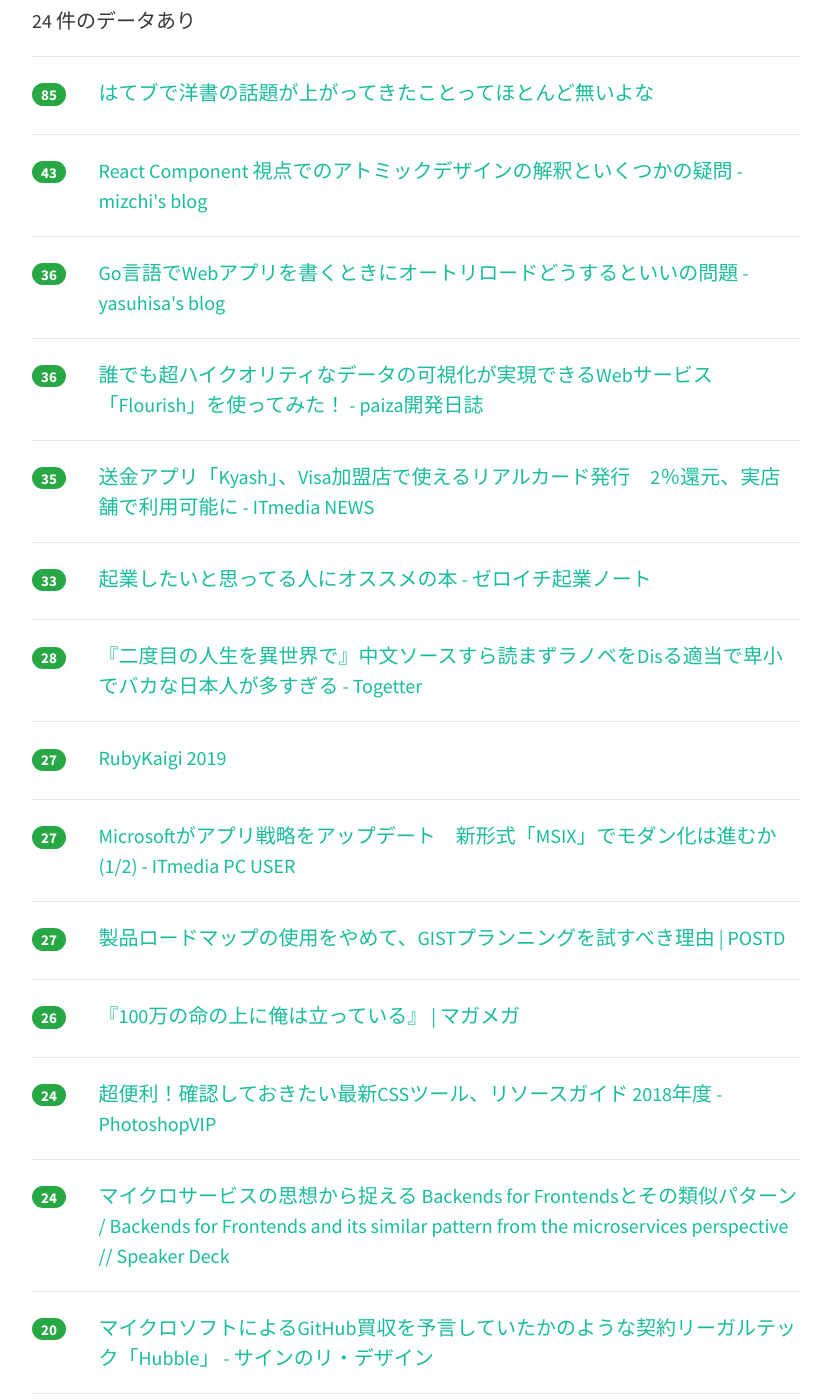
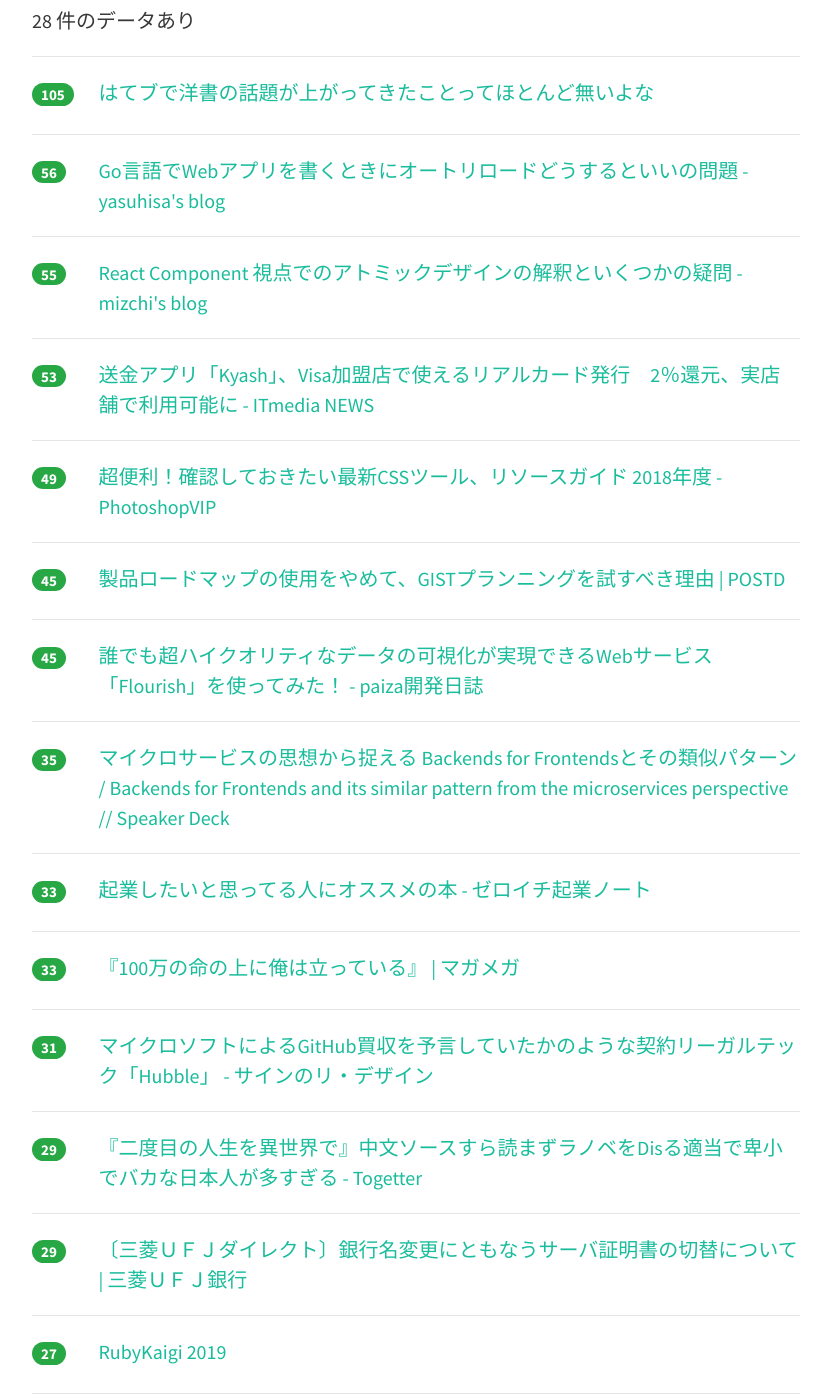
Before and after one commit to yatta47/hatena-matome-site, a Jekyll site: the page built from _posts/2018-06-08-hatena.md, in a window 1280 px wide and 1400 px high, scrolled down 317 px. Shown: the whole window, without its empty margins (224-1051 px from the left). Built offline with Jekyll 4.4.1, drawn with Linux system fonts in a browser that asks for light colours; nearby versions of some CDN libraries; some of the changed text lies outside the part shown.

Commit message:
Updated 2018-06-08

```diff
--- a/_posts/2018-06-08-hatena.md
+++ b/_posts/2018-06-08-hatena.md
@@ -1,34 +1,49 @@
 ---
 layout: post
 title:  "2018-06-08 はてぶIT"
-date:   2018-06-08 09:02:17
+date:   2018-06-08 10:02:17
 tags: [it-hotentry]
 ---
-24 件のデータあり
+28 件のデータあり
 
 <hr><div class="row">
-<div class="col-1"><span class="badge badge-pill badge-success h2">85</span></div>
+<div class="col-1"><span class="badge badge-pill badge-success h2">105</span></div>
 <div class="col-11"><a href='https://anond.hatelabo.jp/20180607222544' target='_blank'>はてブで洋書の話題が上がってきたことってほとんど無いよな</a></div>
 </div>
 <hr>
 <div class="row">
-<div class="col-1"><span class="badge badge-pill badge-success h2">43</span></div>
+<div class="col-1"><span class="badge badge-pill badge-success h2">56</span></div>
+<div class="col-11"><a href='http://www.yasuhisay.info/entry/go_web_application_auto_reload' target='_blank'>Go言語でWebアプリを書くときにオートリロードどうするといいの問題 - yasuhisa's blog</a></div>
+</div>
+<hr>
+<div class="row">
+<div class="col-1"><span class="badge badge-pill badge-success h2">55</span></div>
 <div class="col-11"><a href='http://mizchi.hatenablog.com/entry/2018/06/07/203739' target='_blank'>React Component 視点でのアトミックデザインの解釈といくつかの疑問 - mizchi's blog</a></div>
 </div>
 <hr>
 <div class="row">
-<div class="col-1"><span class="badge badge-pill badge-success h2">36</span></div>
-<div class="col-11"><a href='http://www.yasuhisay.info/entry/go_web_application_auto_reload' target='_blank'>Go言語でWebアプリを書くときにオートリロードどうするといいの問題 - yasuhisa's blog</a></div>
+<div class="col-1"><span class="badge badge-pill badge-success h2">53</span></div>
+<div class="col-11"><a href='http://www.itmedia.co.jp/news/articles/1806/07/news103.html' target='_blank'>送金アプリ「Kyash」、Visa加盟店で使えるリアルカード発行　2％還元、実店舗で利用可能に - ITmedia NEWS</a></div>
 </div>
 <hr>
 <div class="row">
-<div class="col-1"><span class="badge badge-pill badge-success h2">36</span></div>
+<div class="col-1"><span class="badge badge-pill badge-success h2">49</span></div>
+<div class="col-11"><a href='http://photoshopvip.net/109315' target='_blank'>超便利！確認しておきたい最新CSSツール、リソースガイド 2018年度 - PhotoshopVIP</a></div>
+</div>
+<hr>
+<div class="row">
+<div class="col-1"><span class="badge badge-pill badge-success h2">45</span></div>
+<div class="col-11"><a href='https://postd.cc/why-i-stopped-using-product-roadmaps-and-switched-to-gist-planning/' target='_blank'>製品ロードマップの使用をやめて、GISTプランニングを試すべき理由 | POSTD</a></div>
+</div>
+<hr>
+<div class="row">
+<div class="col-1"><span class="badge badge-pill badge-success h2">45</span></div>
 <div class="col-11"><a href='https://paiza.hatenablog.com/entry/2018/06/07/%EF%BB%BF%E8%AA%B0%E3%81%A7%E3%82%82%E8%B6%85%E3%83%8F%E3%82%A4%E3%82%AF%E3%82%AA%E3%83%AA%E3%83%86%E3%82%A3%E3%81%AA%E3%83%87%E3%83%BC%E3%82%BF%E3%81%AE%E5%8F%AF%E8%A6%96%E5%8C%96%E3%81%8C%E5%AE%9F' target='_blank'>誰でも超ハイクオリティなデータの可視化が実現できるWebサービス「Flourish」を使ってみた！ - paiza開発日誌</a></div>
 </div>
 <hr>
 <div class="row">
 <div class="col-1"><span class="badge badge-pill badge-success h2">35</span></div>
-<div class="col-11"><a href='http://www.itmedia.co.jp/news/articles/1806/07/news103.html' target='_blank'>送金アプリ「Kyash」、Visa加盟店で使えるリアルカード発行　2％還元、実店舗で利用可能に - ITmedia NEWS</a></div>
+<div class="col-11"><a href='https://speakerdeck.com/qsona/backends-for-frontends-and-its-similar-pattern-from-the-microservices-perspective' target='_blank'>マイクロサービスの思想から捉える Backends for Frontendsとその類似パターン / Backends for Frontends and its similar pattern from the microservices perspective // Speaker Deck</a></div>
 </div>
 <hr>
 <div class="row">
@@ -37,8 +52,23 @@ tags: [it-hotentry]
 </div>
 <hr>
 <div class="row">
-<div class="col-1"><span class="badge badge-pill badge-success h2">28</span></div>
+<div class="col-1"><span class="badge badge-pill badge-success h2">33</span></div>
+<div class="col-11"><a href='http://www.shonenmagazine.com/special/100maninochi-illustya/' target='_blank'>『100万の命の上に俺は立っている』 | マガメガ</a></div>
+</div>
+<hr>
+<div class="row">
+<div class="col-1"><span class="badge badge-pill badge-success h2">31</span></div>
+<div class="col-11"><a href='https://www.cloudsign.jp/media/20180607-hubble' target='_blank'>マイクロソフトによるGitHub買収を予言していたかのような契約リーガルテック「Hubble」 - サインのリ・デザイン</a></div>
+</div>
+<hr>
+<div class="row">
+<div class="col-1"><span class="badge badge-pill badge-success h2">29</span></div>
 <div class="col-11"><a href='https://togetter.com/li/1234657' target='_blank'>『二度目の人生を異世界で』中文ソースすら読まずラノベをDisる適当で卑小でバカな日本人が多すぎる - Togetter</a></div>
+</div>
+<hr>
+<div class="row">
+<div class="col-1"><span class="badge badge-pill badge-success h2">29</span></div>
+<div class="col-11"><a href='http://direct.bk.mufg.jp/info_news/20180522_server/index.html' target='_blank'>〔三菱ＵＦＪダイレクト〕銀行名変更にともなうサーバ証明書の切替について | 三菱ＵＦＪ銀行</a></div>
 </div>
 <hr>
 <div class="row">
@@ -52,28 +82,23 @@ tags: [it-hotentry]
 </div>
 <hr>
 <div class="row">
-<div class="col-1"><span class="badge badge-pill badge-success h2">27</span></div>
-<div class="col-11"><a href='https://postd.cc/why-i-stopped-using-product-roadmaps-and-switched-to-gist-planning/' target='_blank'>製品ロードマップの使用をやめて、GISTプランニングを試すべき理由 | POSTD</a></div>
+<div class="col-1"><span class="badge badge-pill badge-success h2">25</span></div>
+<div class="col-11"><a href='http://tech.nikkeibp.co.jp/atcl/nxt/column/18/00157/060700011/' target='_blank'>HHKBの開発秘話とキーボード自作で盛り上がる「ユーザーミートアップ vol.2」 | 日経 xTECH（クロステック）</a></div>
 </div>
 <hr>
 <div class="row">
-<div class="col-1"><span class="badge badge-pill badge-success h2">26</span></div>
-<div class="col-11"><a href='http://www.shonenmagazine.com/special/100maninochi-illustya/' target='_blank'>『100万の命の上に俺は立っている』 | マガメガ</a></div>
+<div class="col-1"><span class="badge badge-pill badge-success h2">21</span></div>
+<div class="col-11"><a href='https://note.mu/hirokim/n/n3443e2c8a4f2' target='_blank'>日本人は日本語のメディア環境に閉じ込められている｜望月優大｜note</a></div>
 </div>
 <hr>
 <div class="row">
-<div class="col-1"><span class="badge badge-pill badge-success h2">24</span></div>
-<div class="col-11"><a href='http://photoshopvip.net/109315' target='_blank'>超便利！確認しておきたい最新CSSツール、リソースガイド 2018年度 - PhotoshopVIP</a></div>
-</div>
-<hr>
-<div class="row">
-<div class="col-1"><span class="badge badge-pill badge-success h2">24</span></div>
-<div class="col-11"><a href='https://speakerdeck.com/qsona/backends-for-frontends-and-its-similar-pattern-from-the-microservices-perspective' target='_blank'>マイクロサービスの思想から捉える Backends for Frontendsとその類似パターン / Backends for Frontends and its similar pattern from the microservices perspective // Speaker Deck</a></div>
+<div class="col-1"><span class="badge badge-pill badge-success h2">21</span></div>
+<div class="col-11"><a href='http://texta.pixta.jp/entry/2018/06/07/120000' target='_blank'>Flow から TypeScript に移行しました - てくすた</a></div>
 </div>
 <hr>
 <div class="row">
 <div class="col-1"><span class="badge badge-pill badge-success h2">20</span></div>
-<div class="col-11"><a href='https://www.cloudsign.jp/media/20180607-hubble' target='_blank'>マイクロソフトによるGitHub買収を予言していたかのような契約リーガルテック「Hubble」 - サインのリ・デザイン</a></div>
+<div class="col-11"><a href='https://middlemost.com/failure-is-your-domain/' target='_blank'>Failure is your Domain | Middlemost Systems</a></div>
 </div>
 <hr>
 <div class="row">
@@ -87,28 +112,18 @@ tags: [it-hotentry]
 </div>
 <hr>
 <div class="row">
-<div class="col-1"><span class="badge badge-pill badge-success h2">19</span></div>
-<div class="col-11"><a href='http://direct.bk.mufg.jp/info_news/20180522_server/index.html' target='_blank'>〔三菱ＵＦＪダイレクト〕銀行名変更にともなうサーバ証明書の切替について | 三菱ＵＦＪ銀行</a></div>
-</div>
-<hr>
-<div class="row">
-<div class="col-1"><span class="badge badge-pill badge-success h2">18</span></div>
-<div class="col-11"><a href='http://tech.nikkeibp.co.jp/atcl/nxt/column/18/00157/060700011/' target='_blank'>HHKBの開発秘話とキーボード自作で盛り上がる「ユーザーミートアップ vol.2」 | 日経 xTECH（クロステック）</a></div>
-</div>
-<hr>
-<div class="row">
 <div class="col-1"><span class="badge badge-pill badge-success h2">17</span></div>
-<div class="col-11"><a href='https://note.mu/hirokim/n/n3443e2c8a4f2' target='_blank'>日本人は日本語のメディア環境に閉じ込められている｜望月優大｜note</a></div>
-</div>
-<hr>
-<div class="row">
-<div class="col-1"><span class="badge badge-pill badge-success h2">17</span></div>
-<div class="col-11"><a href='https://middlemost.com/failure-is-your-domain/' target='_blank'>Failure is your Domain | Middlemost Systems</a></div>
+<div class="col-11"><a href='https://headlines.yahoo.co.jp/hl?a=20180607-00010010-fnnprimev-life' target='_blank'>「タイヤ」を「ダイヤ」と間違えて注文は無効!?AIスピーカーによる“誤発注”に経産省が見解（FNN PRIME） - Yahoo!ニュース</a></div>
 </div>
 <hr>
 <div class="row">
 <div class="col-1"><span class="badge badge-pill badge-success h2">16</span></div>
-<div class="col-11"><a href='http://texta.pixta.jp/entry/2018/06/07/120000' target='_blank'>Flow から TypeScript に移行しました - てくすた</a></div>
+<div class="col-11"><a href='https://mattn.kaoriya.net/software/vim/20180607183711.htm' target='_blank'>Big Sky :: Software Design 2018年7月号「Vim 絶対主義」の執筆に参加しました。</a></div>
+</div>
+<hr>
+<div class="row">
+<div class="col-1"><span class="badge badge-pill badge-success h2">15</span></div>
+<div class="col-11"><a href='https://av.watch.impress.co.jp/docs/news/1126413.html' target='_blank'>米Amazon、Alexa内蔵で音声操作できる「Fire TV Cube」。“Alexa,テレビ点けて” - AV Watch</a></div>
 </div>
 <hr>
 <div class="row">
@@ -118,11 +133,16 @@ tags: [it-hotentry]
 <hr>
 <div class="row">
 <div class="col-1"><span class="badge badge-pill badge-success h2">13</span></div>
-<div class="col-11"><a href='https://av.watch.impress.co.jp/docs/news/1126413.html' target='_blank'>米Amazon、Alexa内蔵で音声操作できる「Fire TV Cube」。“Alexa,テレビ点けて” - AV Watch</a></div>
+<div class="col-11"><a href='http://twitter.com/okaguchik/status/1004697213803479046' target='_blank'>岡口基一さんのツイート: "大学院生が退学処分　部落差別発言などで 大学の派遣職員について 「だってあの人は部落民だから。」 と発言 指導教授について 「医師や歯科医師の中には，普</a></div>
 </div>
 <hr>
 <div class="row">
-<div class="col-1"><span class="badge badge-pill badge-success h2">7</span></div>
-<div class="col-11"><a href='http://twitter.com/okaguchik/status/1004697213803479046' target='_blank'>岡口基一さんのツイート: "大学院生が退学処分　部落差別発言などで 大学の派遣職員について 「だってあの人は部落民だから。」 と発言 指導教授について 「医師や歯科医師の中には，普</a></div>
+<div class="col-1"><span class="badge badge-pill badge-success h2">13</span></div>
+<div class="col-11"><a href='https://wired.jp/2018/06/08/social-media-pink-collar-job/' target='_blank'>SNS担当は「ピンクカラー」の仕事？ 求人広告の研究から見えた企業の本音｜WIRED.jp</a></div>
 </div>
 <hr>
+<div class="row">
+<div class="col-1"><span class="badge badge-pill badge-success h2">12</span></div>
+<div class="col-11"><a href='https://www.buzzfeed.com/jp/kotahatachi/shoplifters2' target='_blank'>「左右両派！のバトルは終わりにして」万引き家族の是枝監督がブログで訴えた願いとは</a></div>
+</div>
+<hr>
```
